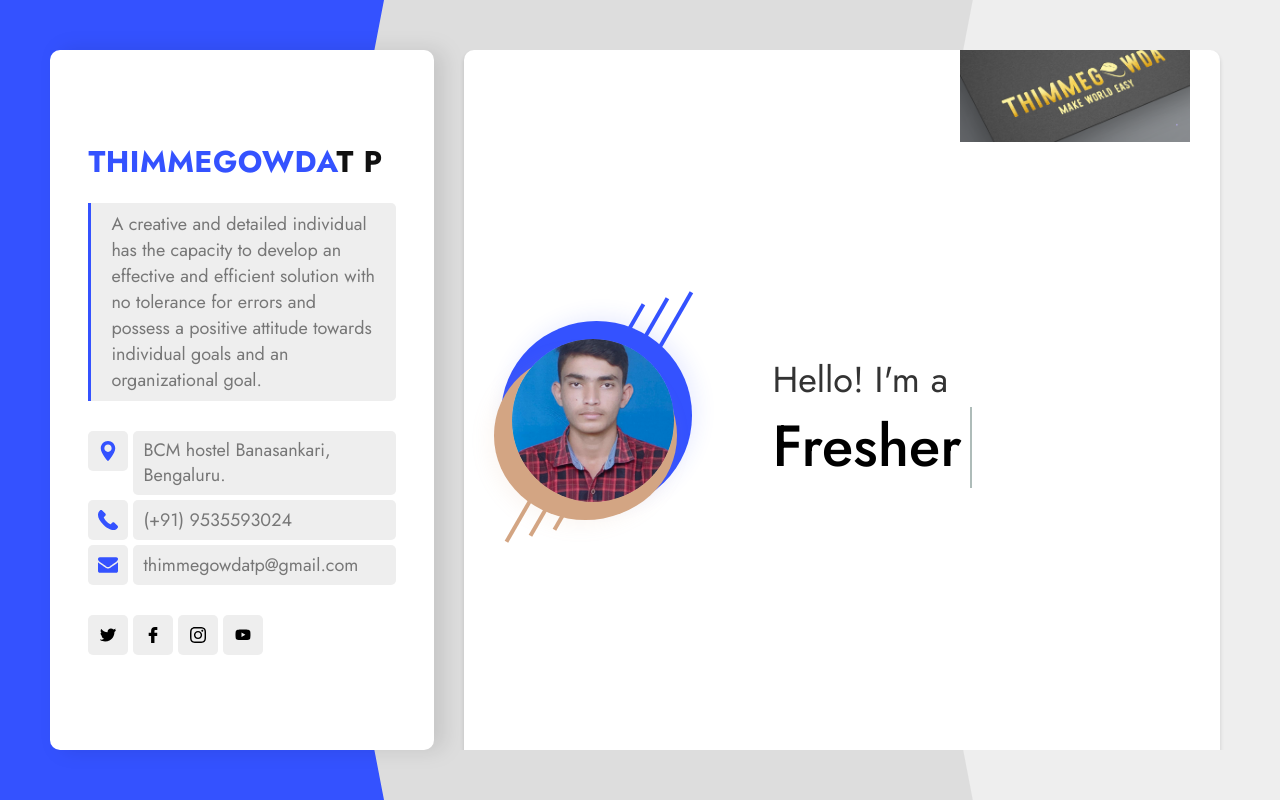
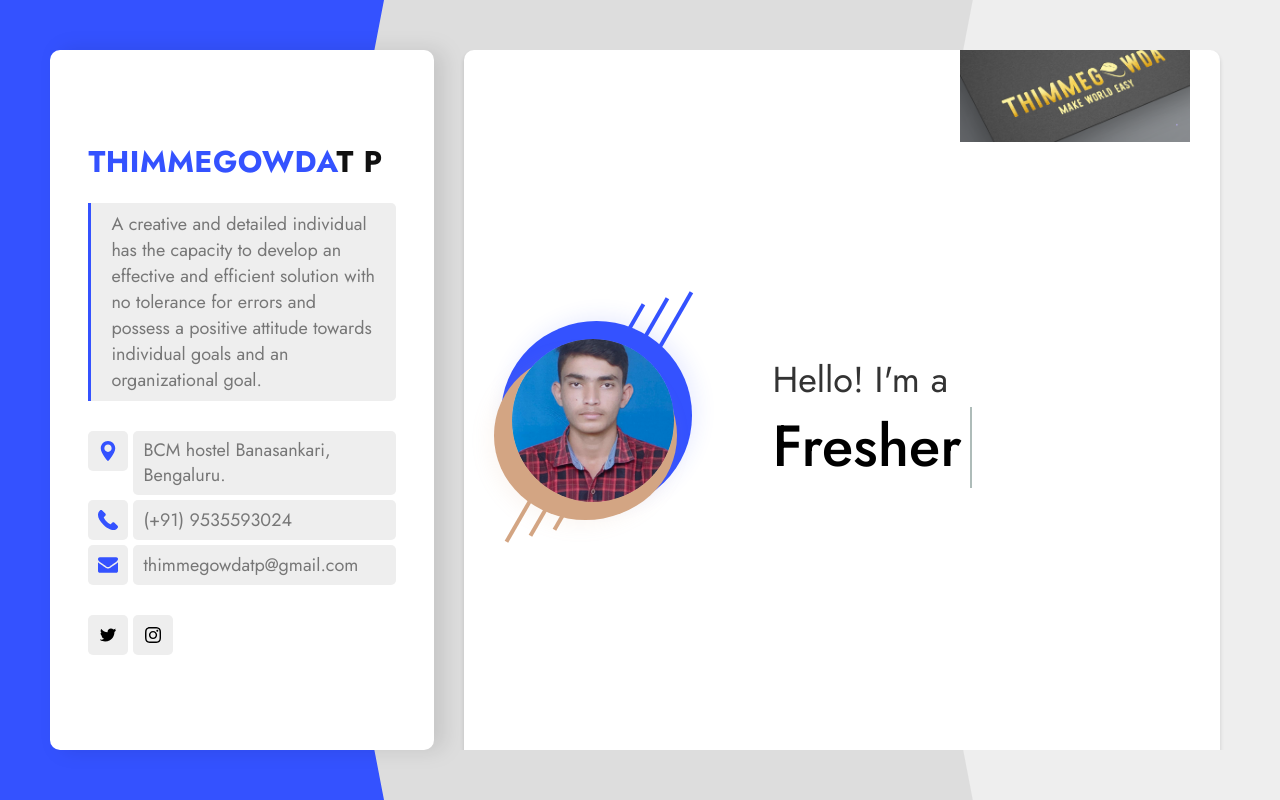
Before and after one commit to Thimmegowdatp/portfolio, a plain HTML site: page index.html in a window 1280 px wide. Drawn offline with Linux system fonts and the light colour scheme.

Commit message:
Update index.html

```diff
--- a/index.html
+++ b/index.html
@@ -132,18 +132,8 @@
 							</a>
 						</li>
 						<li>
-							<a href="https://m.facebook.com/kodnest/" target="_blank" title="facebook.com">
-								<img class="fn__svg" src="svg/facebook-logo.svg" alt="facebook.com" />
-							</a>
-						</li>
-						<li>
 							<a href="https://instagram.com/kodnest?igshid=YmMyMTA2M2Y=" target="_blank" title="instagram.com">
 								<img class="fn__svg" src="svg/instagram.svg" alt="instagram.com" />
-							</a>
-						</li>
-						<li>
-							<a href="https://youtube.com/c/KodNest" target="_blank" title="youtube.com">
-								<img class="fn__svg" src="svg/youtube.svg" alt="youtube.com" />
 							</a>
 						</li>
 					</ul>
```
